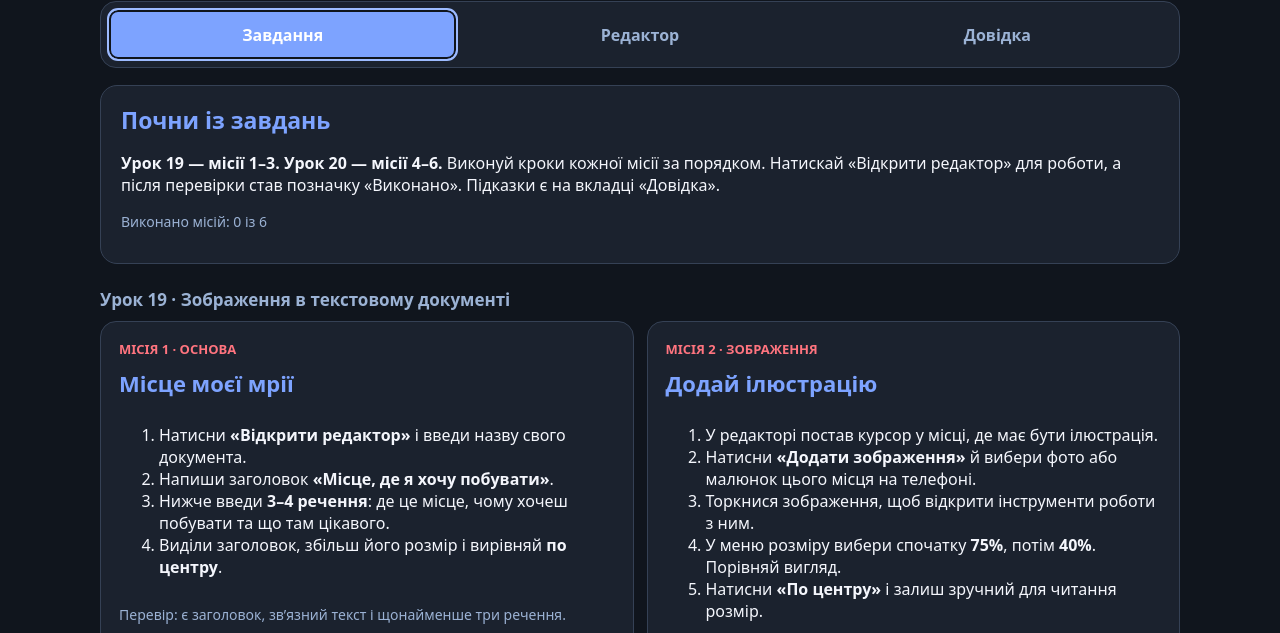
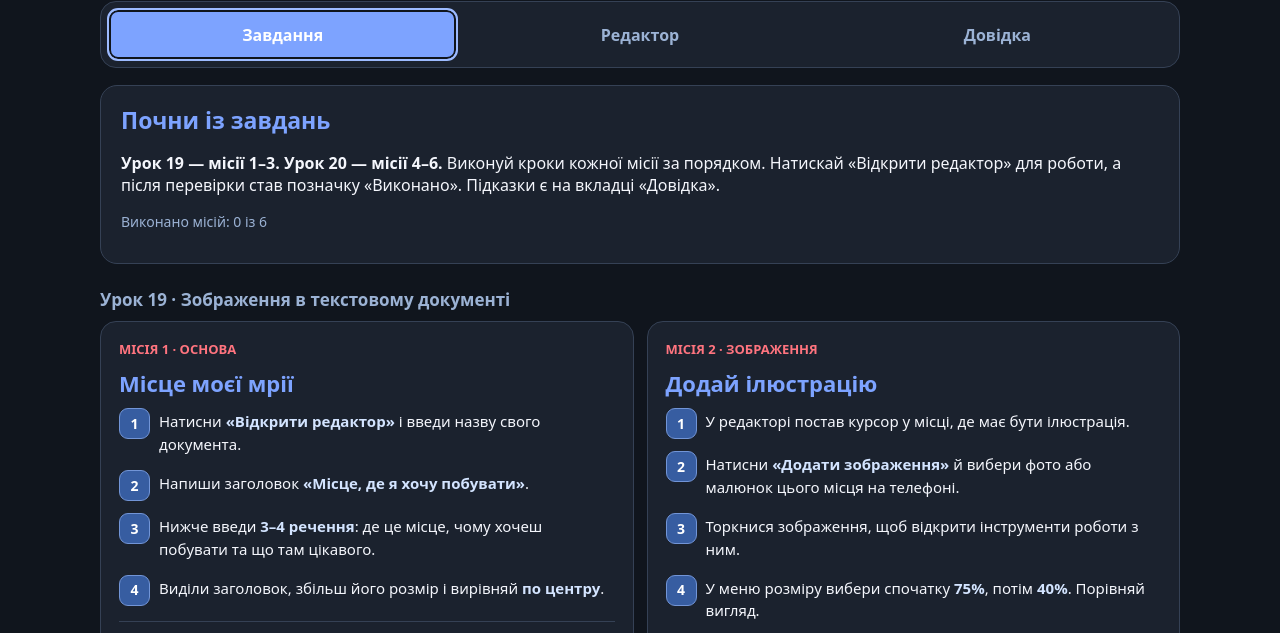
Before and after one commit to Ctrl-Alt-Teach/classroom-platform, a plain HTML site: page 6-class/19-20_Зображення-та-схеми-в-текстовому-документі/index.html in a window 1280 px wide. Shown: the part 130-763 px from the top of the page. Drawn offline with Linux system fonts and the light colour scheme.

Commit message:
Покращити читабельність нумерованих кроків на смартфонах

```diff
--- a/6-class/19-20_Зображення-та-схеми-в-текстовому-документі/style.css
+++ b/6-class/19-20_Зображення-та-схеми-в-текстовому-документі/style.css
@@ -88,3 +88,55 @@
 @media print {
   .toolbar-label::after {content:none}
 }
+
+
+/* Порядок дій у місіях 19–20: чіткі великі цифри на телефоні. */
+.task-card .task-steps {
+  counter-reset:mission-step;
+  list-style:none;
+  margin:0;
+  padding:0;
+  display:grid;
+  gap:11px;
+}
+.task-card .task-steps li {
+  counter-increment:mission-step;
+  position:relative;
+  padding:2px 0 3px 40px;
+  min-height:32px;
+  color:var(--text);
+  line-height:1.52;
+  font-size:15px;
+}
+.task-card .task-steps li::before {
+  content:counter(mission-step);
+  position:absolute;
+  left:0;
+  top:0;
+  width:29px;
+  height:29px;
+  display:grid;
+  place-items:center;
+  border-radius:9px;
+  background:#375da1;
+  border:1px solid #7295d7;
+  color:#fff;
+  font-size:14px;
+  font-weight:850;
+  font-variant-numeric:tabular-nums;
+}
+.task-card .task-steps li b {color:#d3e4ff;font-weight:800}
+.task-card .criteria {
+  margin-top:4px;
+  padding-top:10px;
+  border-top:1px solid var(--line);
+}
+@media (max-width:720px) {
+  .task-card .task-steps {gap:9px}
+  .task-card .task-steps li {font-size:13.5px;line-height:1.48;padding:2px 0 2px 36px;min-height:28px}
+  .task-card .task-steps li::before {width:27px;height:27px;font-size:13px;border-radius:8px}
+  .task-card .criteria {margin-top:3px;padding-top:9px}
+}
+@media print {
+  .task-card .task-steps li::before {color:#000;background:#fff;border:1px solid #555}
+}
```
